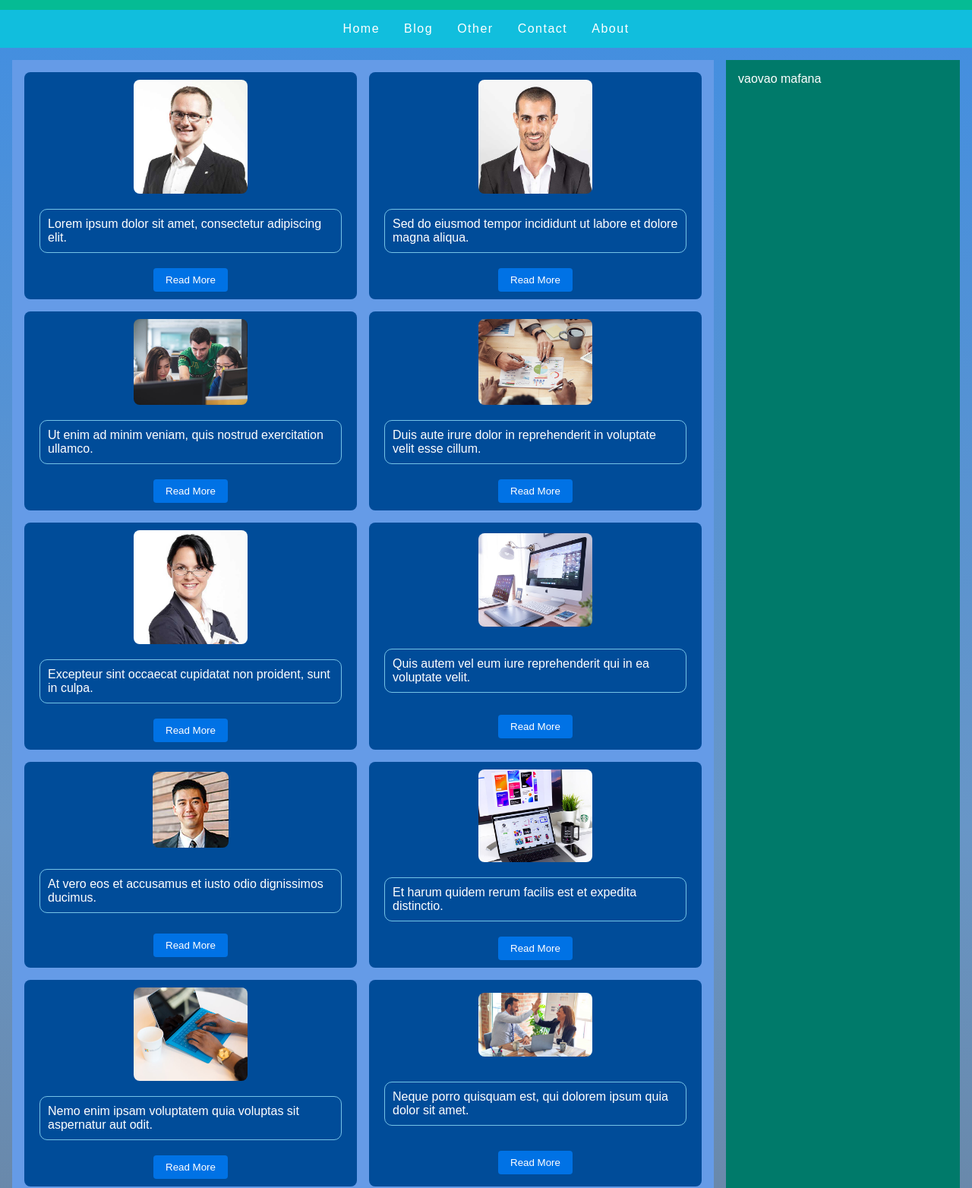
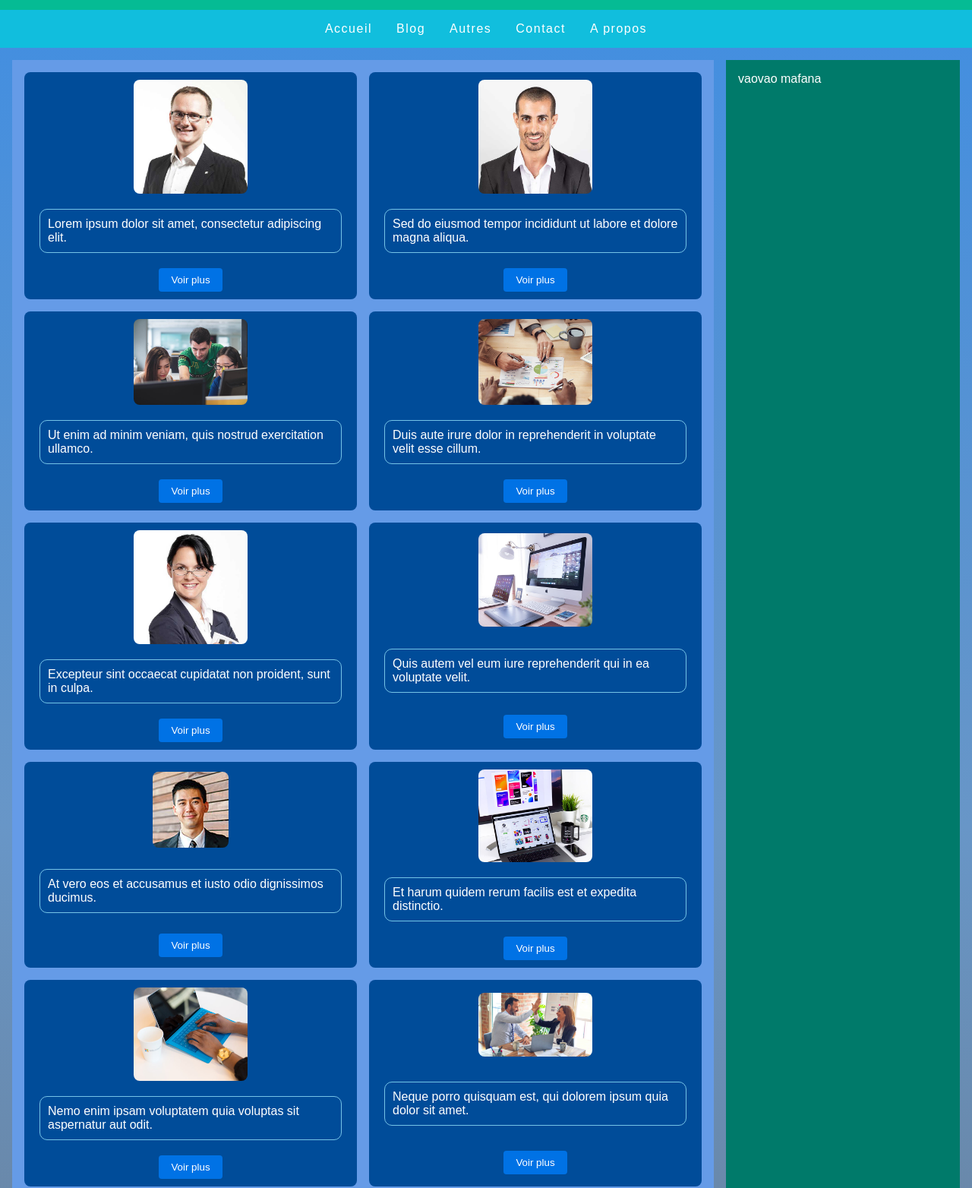
Before and after one commit to ArmandoLando37/projetL1HtmlCss, a plain HTML site: page index.html in a window 1280 px wide. Shown: the part 56-1620 px from the top of the page at 76% size. Drawn offline with Linux system fonts and the light colour scheme.

Commit message:
Changemnt de langue en français

```diff
--- a/index.html
+++ b/index.html
@@ -15,10 +15,10 @@
     <!-- Navbar  -->
     <nav class="navbar">
         <ul>
-            <li><a href="#">Home</a></li>
+            <li><a href="#">Accueil</a></li>
             <li><a href="#">Blog</a></li>
             <li class="dropdown">
-                <a href="#">Other</a>
+                <a href="#">Autres</a>
                 <div class="dropdown-content">
                     <a href="#">Lien1</a>
                     <a href="#">Lien2</a>
@@ -26,7 +26,7 @@
                 </div>
             </li>
             <li><a href="#">Contact</a></li>
-            <li><a href="#">About</a></li>
+            <li><a href="#">A propos</a></li>
         </ul>
     </nav>
     <div class="menu-humburger">
@@ -42,67 +42,67 @@
                 <div class="card">
                     <img src="./img/team-2.jpg" alt="News Image">
                     <p>Lorem ipsum dolor sit amet, consectetur adipiscing elit.</p>
-                    <button>Read More</button>
+                    <button>Voir plus</button>
                 </div>
                 <div class="card">
                     <img src="./img/team-4.jpg" alt="News Image">
                     <p>Sed do eiusmod tempor incididunt ut labore et dolore magna aliqua.</p>
-                    <button>Read More</button>
+                    <button>Voir plus</button>
                 </div>
                 <div class="card">
                     <img src="./img/blog-2.jpg" alt="News Image">
                     <p>Ut enim ad minim veniam, quis nostrud exercitation ullamco.</p>
-                    <button>Read More</button>
+                    <button>Voir plus</button>
                 </div>
                 <div class="card">
                     <img src="./img/blog-1.jpg" alt="News Image">
                     <p>Duis aute irure dolor in reprehenderit in voluptate velit esse cillum.</p>
-                    <button>Read More</button>
+                    <button>Voir plus</button>
                 </div>
                 <div class="card">
                     <img src="./img/team-1.jpg" alt="News Image">
                     <p>Excepteur sint occaecat cupidatat non proident, sunt in culpa.</p>
-                    <button>Read More</button>
+                    <button>Voir plus</button>
                 </div>
                 <div class="card">
                     <img src="./img/project-5.jpg" alt="News Image">
                     <p>Quis autem vel eum iure reprehenderit qui in ea voluptate velit.</p>
-                    <button>Read More</button>
+                    <button>Voir plus</button>
                 </div>
                 <div class="card">
                     <img src="./img/admin.jpg" alt="News Image">
                     <p>At vero eos et accusamus et iusto odio dignissimos ducimus.</p>
-                    <button>Read More</button>
+                    <button>Voir plus</button>
                 </div>
                 <div class="card">
                     <img src="./img/project-2.jpg" alt="News Image">
                     <p>Et harum quidem rerum facilis est et expedita distinctio.</p>
-                    <button>Read More</button>
+                    <button>Voir plus</button>
                 </div>
                 <div class="card">
                     <img src="./img/project-4.jpg">
                     <p>Nemo enim ipsam voluptatem quia voluptas sit aspernatur aut odit.</p>
-                    <button>Read More</button>
+                    <button>Voir plus</button>
                 </div>
                 <div class="card">
                     <img src="./img/carousel-2.jpg" alt="News Image">
                     <p>Neque porro quisquam est, qui dolorem ipsum quia dolor sit amet.</p>
-                    <button>Read More</button>
+                    <button>Voir plus</button>
                 </div>
                 <div class="card">
                     <img src="./img/about-2.jpg" alt="News Image">
                     <p>Quis autem vel eum iure reprehenderit qui in ea voluptate velit.</p>
-                    <button>Read More</button>
+                    <button>Voir plus</button>
                 </div>
                 <div class="card">
                     <img src="./img/about-1.jpg" alt="News Image">
                     <p>Ut enim ad minima veniam, quis nostrum exercitationem ullam.</p>
-                    <button>Read More</button>
+                    <button>Voir plus</button>
                 </div>
                 <div class="card">
                     <img src="./img/project-6.jpg" alt="News Image">
                     <p>Nam libero tempore, cum soluta nobis est eligendi optio cumque.</p>
-                    <button>Read More</button>
+                    <button>Voir plus</button>
                 </div>
             </div>
         </section>
@@ -114,7 +114,7 @@
 
     <!-- Footer Section -->
     <footer class="pied-de-page">
-        <p>&copy; 2024 Template. All Rights Reserved.</p>
+        <p>&copy; 2024 Template. Tout droit réserver.</p>
     </footer>
     <script src="./script.js"></script>
 </body>
```
